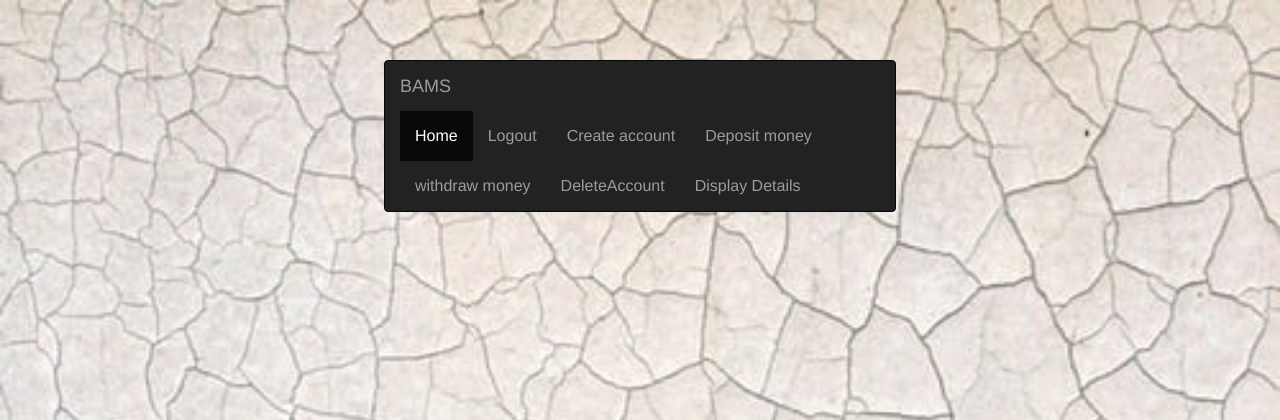
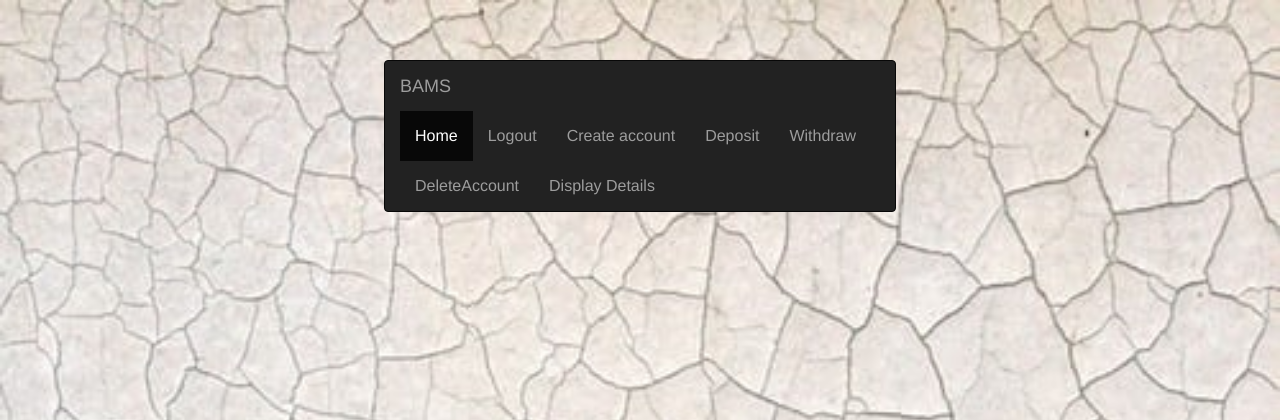
Before and after one commit to JISHMAKP123/BAMS, a Flask app: page /menu in a window 1280 px wide. Shown: the top 420 px of the page. Run offline with Flask 2, Linux system fonts and the light colour scheme; the visitor is signed in with stand-in values (Sample User, id 1); some libraries are stand-ins or nearby versions.

Commit message:
nav bar changed

```diff
--- a/app_package/templates/menu.html
+++ b/app_package/templates/menu.html
@@ -17,8 +17,8 @@
       <li class="active"><a href="#">Home</a></li>
       <li><a href="{{url_for('logout')}}">Logout</a></li>
 	  <li><a href="{{url_for('newaccount')}}">Create account</a></li>
-	  <li ><a href="{{url_for('deposite_money')}}">Deposit money</a></li>
-      <li><a href="{{url_for('withdraw_money')}}">withdraw money</a></li>
+	  <li ><a href="{{url_for('deposite_money')}}">Deposit </a></li>
+      <li><a href="{{url_for('withdraw_money')}}">Withdraw </a></li>
       <li><a href="{{url_for('deleteaccount')}}">DeleteAccount</a></li>
       <li><a href="{{url_for('display_details')}}">Display Details</a></li>
     </ul>
```
